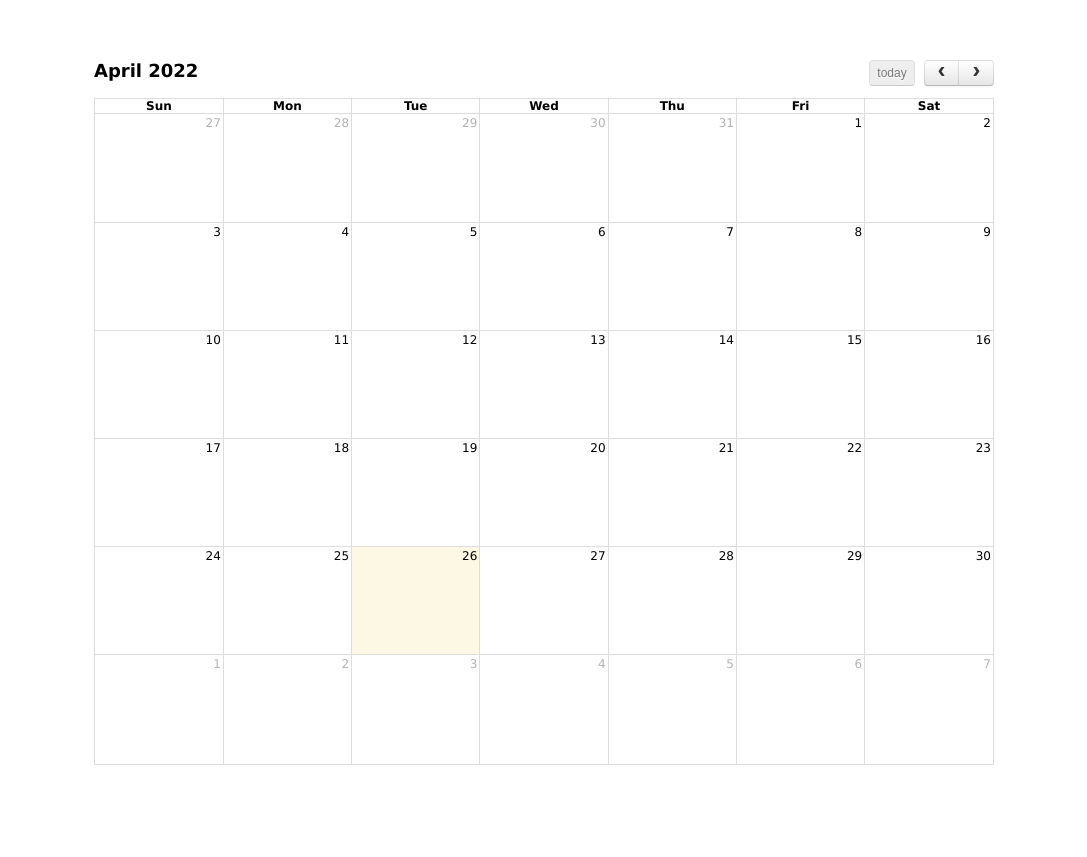
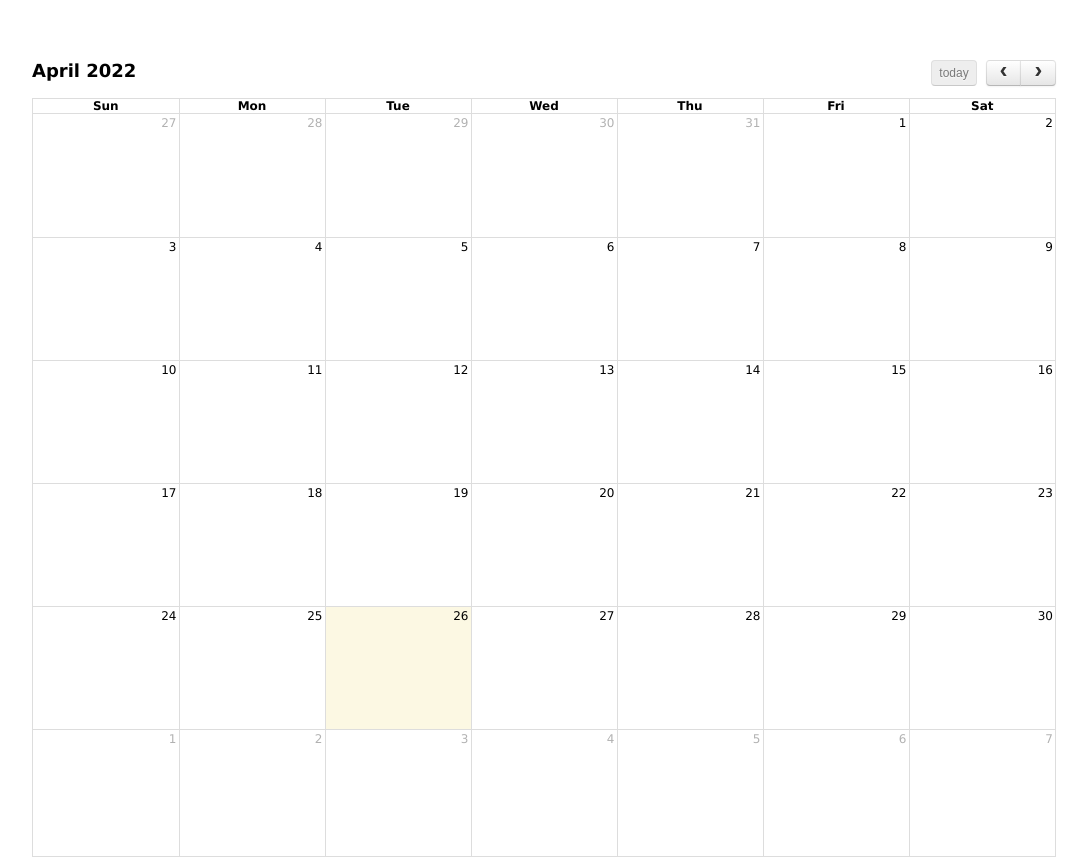
Before and after one commit to Brentdpw/GiftTracker, a PHP site: page /userHome.php in a window 1280 px wide. Shown: the part 108-965 px from the top of the page, without its empty margins (96-1183 px from the left). Before the commit the page ends 873 px from the top, so only its background shows below. Run offline with PHP 8.4, Linux system fonts and the light colour scheme; the visitor is signed in with stand-in values (Sample User, id 1).

Commit message:
CSS connecties aangepast en kalender breder gemaakt.

```diff
--- a/calendar/calender.css
+++ b/calendar/calendar.css
@@ -6,8 +6,8 @@ body {
 }
 
 #calendar {
-    width: 900px;
-    margin: 0 auto;
+    width: 80vw;
+    margin: auto auto;
 }
 
 .response {
--- a/userHome.php
+++ b/userHome.php
@@ -22,11 +22,11 @@ if (!isset($_SESSION['username'])) {
 
         <!--Calendar-->
         <link rel="stylesheet" href="./calendar/fullcalendar-lib/fullcalendar.min.css" />
-        <link rel="stylesheet" href="./calendar/calender.css">
+        <link rel="stylesheet" href="./calendar/calendar.css">
         <script src="./calendar/fullcalendar-lib/lib/jquery.min.js"></script>
         <script src="./calendar/fullcalendar-lib/lib/moment.min.js"></script>
         <script src="./calendar/fullcalendar-lib/fullcalendar.min.js"></script>
-        <script src="./calendar/calender.js"></script>
+        <script src="./calendar/calendar.js"></script>
 
         <title>User Home</title>
 
```
Also changed, not shown: calendar/calendar.js (renamed from calendar/calender.js).
